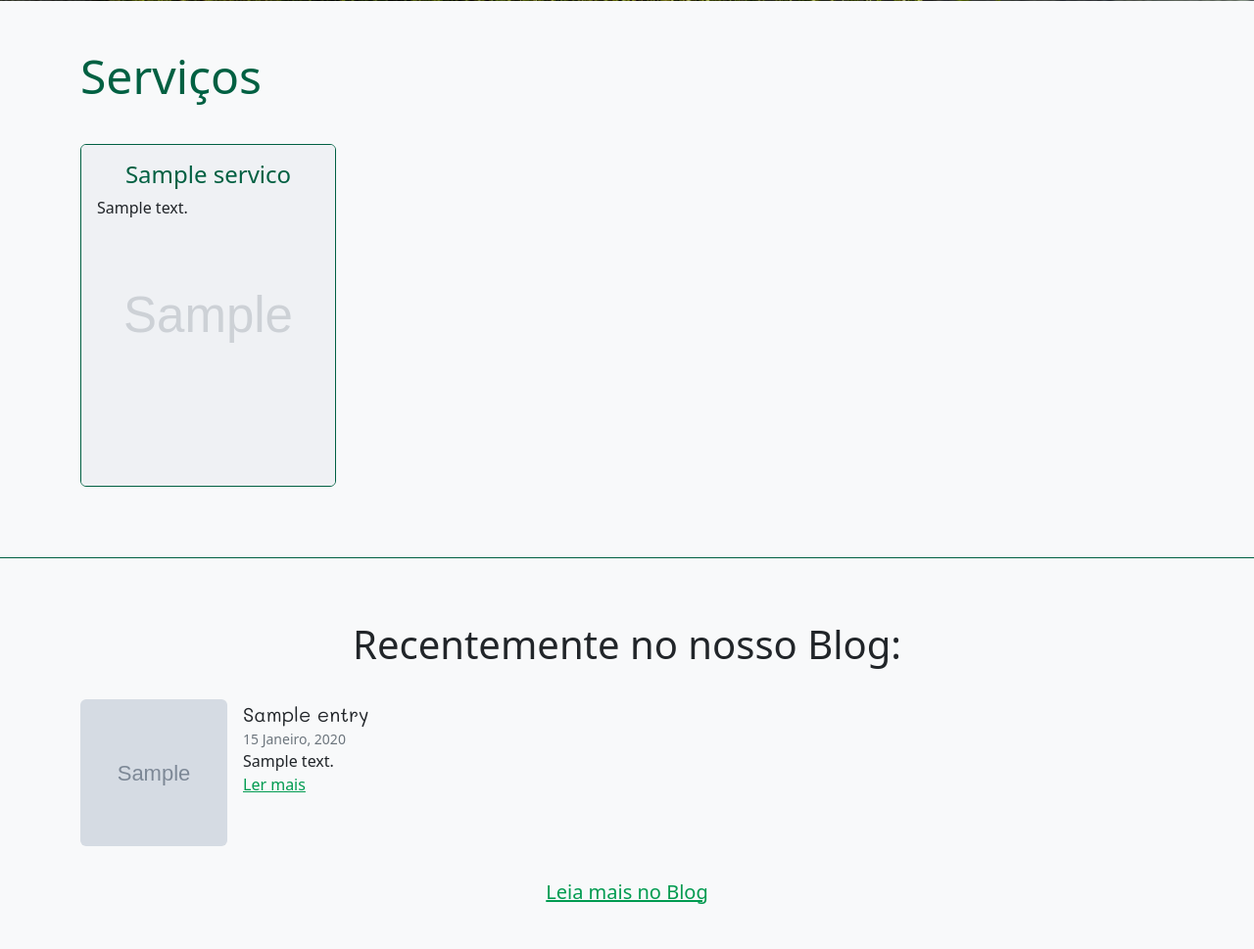
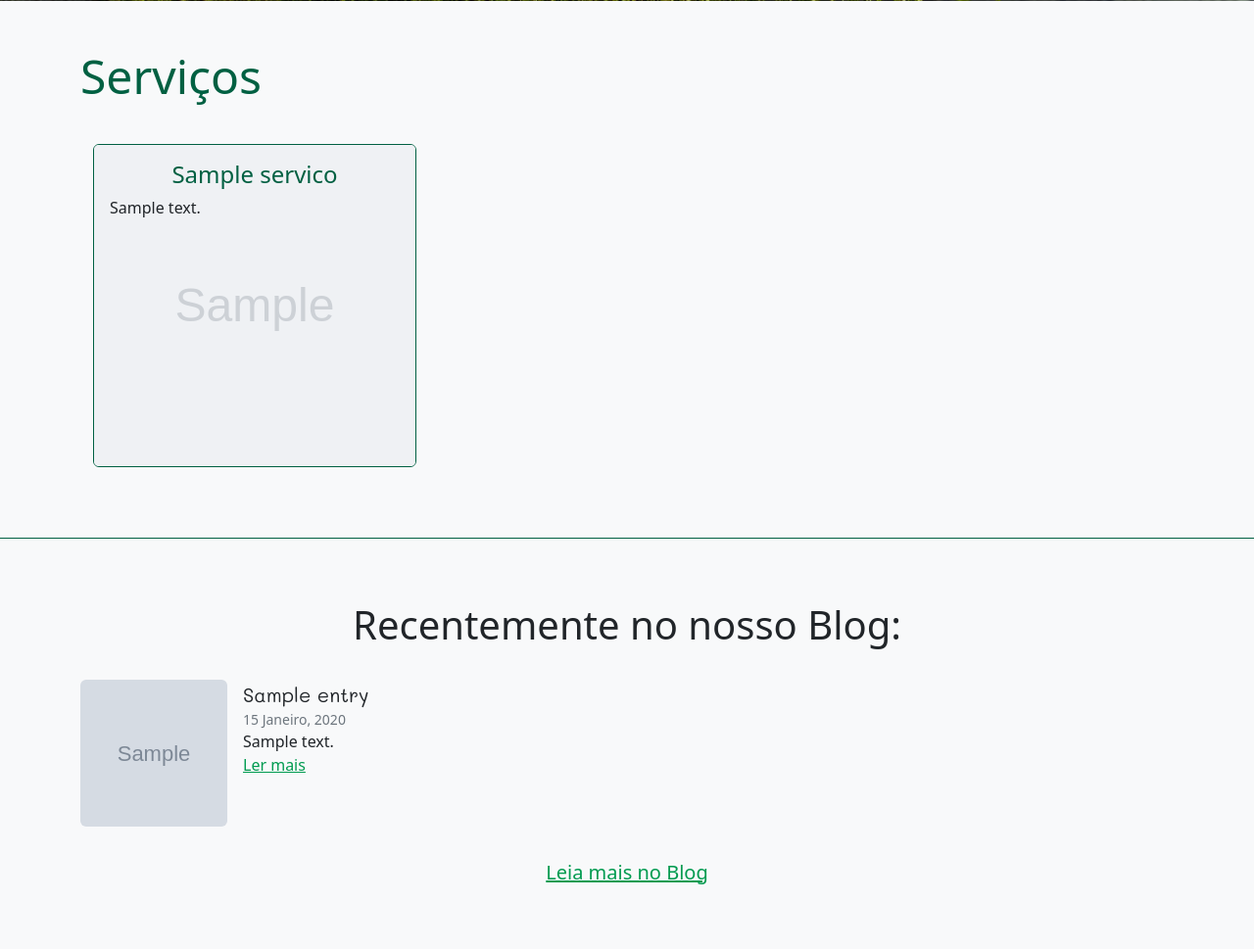
Before and after one commit to francpisco/farma_site, a Django app: template farma_site_app/templates/farma_site_app/index.html in a window 1280 px wide. Shown: the part 799-1768 px from the top of the page at 98% size. Run offline with Django 3.2, Linux system fonts and the light colour scheme; the template is opened without the code that fills it: most values are stand-ins (such as "Sample title", 1, 10 or a date in 2020); grey boxes marked "Sample" are stand-in pictures; some libraries are stand-ins or nearby versions.

Commit message:
Cartões dos serviços agora tendencialmente quadrados.

```diff
--- a/farma_site_app/static/farma_site_app/custom.css
+++ b/farma_site_app/static/farma_site_app/custom.css
@@ -19,8 +19,8 @@
 }
 
 .servico-card {
-  width: 280px;
-  height: min(350px, 50vw);
+  width: 330px;
+  height: min(330px, 50vw);
   overflow: hidden;
 }
 
--- a/farma_site_app/templates/farma_site_app/index.html
+++ b/farma_site_app/templates/farma_site_app/index.html
@@ -34,7 +34,7 @@
     <div class="row g-4 py-4">
 
       {% for servico in servicos %}
-      <div class="col-12 col-sm-6 col-lg-4 col-xl-3 d-flex justify-content-center">
+      <div class="col-12 col-sm-6 col-lg-4 d-flex justify-content-center">
         <div class="servico-card card border border-1 border-secondary">
           <div class="card-body servico-card-child" style="background-image: url({{ servico.image.url }});">
             <p class="h4 text-secondary text-center">{{ servico.title }}</p>
```
